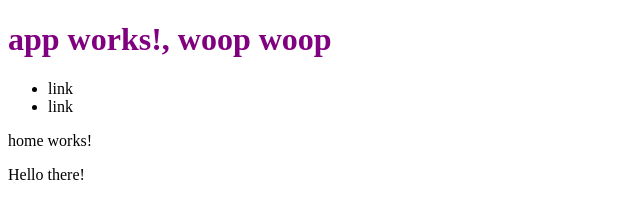
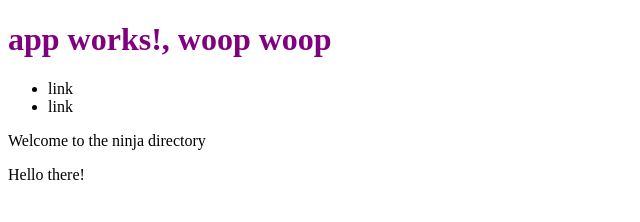
Before and after one commit to amnotafraid/ninja-directory, an Angular app: page / in a window 1280 px wide. Shown: the top 222 px of the page, without its empty margins (0-640 px from the left). Built offline with nearby package versions, Linux system fonts and the light colour scheme.

Commit message:
Lesson 10

```diff
--- a/src/app/home/home.component.html
+++ b/src/app/home/home.component.html
@@ -1,4 +1,4 @@
 <p>
-  home works!
+{{homeTitle}}
 </p>
 <ng-content></ng-content>
--- a/src/app/home/home.component.ts
+++ b/src/app/home/home.component.ts
@@ -7,6 +7,8 @@ import { Component, OnInit } from '@angular/core';
 })
 export class HomeComponent implements OnInit {
 
+  homeTitle = "Welcome to the ninja directory";
+
   constructor() { }
 
   ngOnInit() {
```
Also changed, not shown: 1 other file (tests, documents, lock files or other folders).
